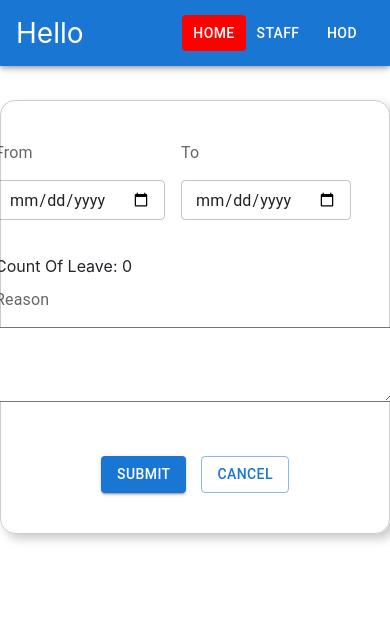
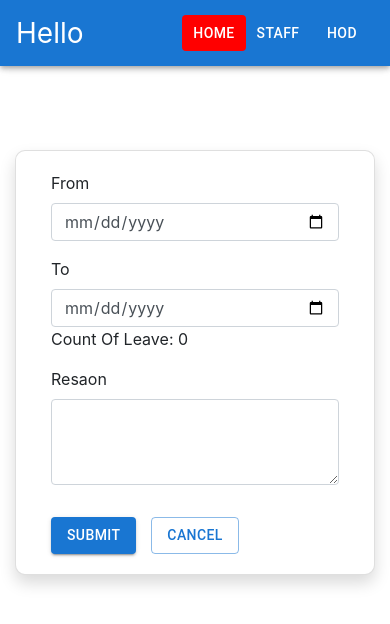
Before and after one commit to riteshsingh132/academyProject, a React (Create React App) app: page /applyleave in a window 390 px wide. Shown: the top 624 px of the page. Built offline with nearby package versions, Linux system fonts and the light colour scheme.

Commit message:
ui responsive

```diff
--- a/src/project5/ApplyLeave.js
+++ b/src/project5/ApplyLeave.js
@@ -40,11 +40,11 @@ function ApplyLeave() {
   const diffTime = Math.abs(fromdateobj - toDateobj)
   const diffDays = Number(Math.ceil(diffTime / (1000 * 60 * 60 * 24)))
 
-let leaveshow;
-  if(diffDays> 0){
-    leaveshow=diffDays
-  }else{
-    leaveshow=0
+  let leaveshow;
+  if (diffDays > 0) {
+    leaveshow = diffDays
+  } else {
+    leaveshow = 0
   }
 
   useEffect(() => {
@@ -71,7 +71,7 @@ let leaveshow;
 
   const handleSubmit = (e) => {
     e.preventDefault()
-    leave.leaveDays=diffDays
+    leave.leaveDays = diffDays
     setData([...data, leave])
 
     if (leave.fromdate === "") {
@@ -84,10 +84,10 @@ let leaveshow;
 
       alert("Please fill all the field")
 
-    }else if(user === null){
+    } else if (user === null) {
       navigateR("/emplogin")
     }
-     else {
+    else {
       localStorage.setItem("leavedata", JSON.stringify([...apprData, { ...leave, id: uuid() }]))
       setToggle(!toggle)
       setLeave({
@@ -118,33 +118,48 @@ let leaveshow;
 
   return (
     <>
-      <form onSubmit={handleSubmit}>
+      <div className='container' style={{ margin: "150px auto 0 auto"  }}>
 
-        <Box borderRadius="15px" border={"0.25px solid #ccc"} alignItems={"center"} padding={"40px"} display={"flex"} flexDirection={"column"} maxWidth={"450px"} margin={"100px auto"} boxShadow={"5px 5px 10px #ccc"} sx={{ ":hover": { boxShadow: "10px 10px 20px #ccc" } }}>
+        <div className='card shadow col-sm-5 mt-5 ' style={{ margin: "0 auto",borderRadius:"10px" }}>
+          <div className='card-body'>
+            <div className='row'>
+              <div className='col-sm-6 form-group'>
+                <label>From</label>
+                <input onChange={handleChange} type='date' className='form-control' name='fromdate' value={leave.fromdate}/>
+              </div>
+              <div className='col-sm-6'>
+                <label>To</label>
+                <input onChange={handleChange} type='date' className='form-control' name='todate' value={leave.todate} />
+              </div>
+            </div>
 
-          <Box display={"flex col-6"} >
-            <FormLabel><p>From</p>
-              <TextField onChange={handleChange} size='small' type='date' sx={{ mb: 2 }} name='fromdate' value={leave.fromdate} />
-            </FormLabel>
-
-            <FormLabel sx={{ ml: 2 }}><p>To</p>
-              <TextField onChange={handleChange} size='small' type='date' sx={{ mb: 2, }} name='todate' value={leave.todate} />
-            </FormLabel>
-            <div onChange={handleChange} style={{margin:"10px 0"}} type='number' name='leaveDays' value={diffDays} >Count Of Leave: {leaveshow}</div>
-            <FormLabel sx={{ mb: 3 }}><p>Reason</p>
-              <TextareaAutosize onChange={handleChange} minRows={3} style={{ width: "400px" }} name='leavereason' value={leave.leavereason} />
-            </FormLabel>
-            <h2 onChange={handleChange} style={{ width: "400px" }} name='leavestatus'></h2>
+            <div className='row'>
+              <div onChange={handleChange} className='col-sm-6 form-group' type='number' name='leaveDays' value={diffDays}>
+                Count Of Leave: {leaveshow}
+              </div>
+            </div>
+            <div className='row'>
+              <div className='col-sm-12 form-group'>
+                <label >Resaon</label>
+                <TextareaAutosize className='form-control' onChange={handleChange} minRows={3} name='leavereason' value={leave.leavereason} />
+              </div>
+            </div>
+            <div className='row'>
+              <div className='col-sm-7' style={{margin:"0 auto"}} >
 
 
-            <Box style={{ width: "75%", margin: " 0 auto", textAlign: "center" }}>
-              <Button onClick={handleSubmit} size={"medium"} sx={{ mt: 2 }} type='submit' variant="contained">Submit</Button>
-              <Button onClick={handleCancel} style={{ marginLeft: "15px" }} variant="outlined" size={"medium"} sx={{ mt: 2 }} >Cancel</Button>
-            </Box>
-          </Box>
-        </Box>
-      </form>
-      {/* <Dashbord toggle={toggle}/> */}
+                <Button className='btn' onClick={handleSubmit} size={"medium"} sx={{ mt: 2 }} type='submit' variant="contained">Submit</Button>
+                <Button className='btn' onClick={handleCancel} variant="outlined" size={"medium"} sx={{ mt: 2 }} style={{marginLeft:"15px"}} >Cancel</Button>
+
+              </div>
+            </div>
+
+          </div>
+        </div>
+
+      </div>
+
+
     </>
   )
 }
--- a/src/project5/Dashbord.js
+++ b/src/project5/Dashbord.js
@@ -38,7 +38,7 @@ console.log(user)
 
         <div style={{ marginTop: "100px" }}>
 
-                <h4>Welcome Mr {user}</h4>
+                <h4>Welcome Mr/Mis {user}</h4>
             <div style={{ padding: "5px 0", border: "1px solid #ccc" }}>
 
                 {/* <h3 style={{ color: "blueviolet" }}>Welcome Mr:{user}</h3> */}
--- a/src/project5/HodDashboard.js
+++ b/src/project5/HodDashboard.js
@@ -112,9 +112,18 @@ function HodDashboard() {
               <h5>Reason: {item.leavereason}</h5>
               <h5>from :{item.fromdate}</h5>
               <h5>To {item.todate}</h5>
-
+              {item.leavestatus == "Pending" && <>
               <Button onClick={()=>handleaprove(item.id)}  variant="contained" sx={{ background: "green", color: "white" }}>Approve</Button>
               <Button onClick={()=>handleReject(item.id)} variant="contained" sx={{ background: "red", color: "white" }}>Reject</Button>
+              </>}
+
+              {item.leavestatus== "Approved" && <>
+                <h4 className='text-success'>Approved</h4>
+              </>}
+              {item.leavestatus== "Rejected" && <>
+                <h4 className='text-success'>Rejected</h4>
+              </>}
+
             </div>
 
         </>
```
